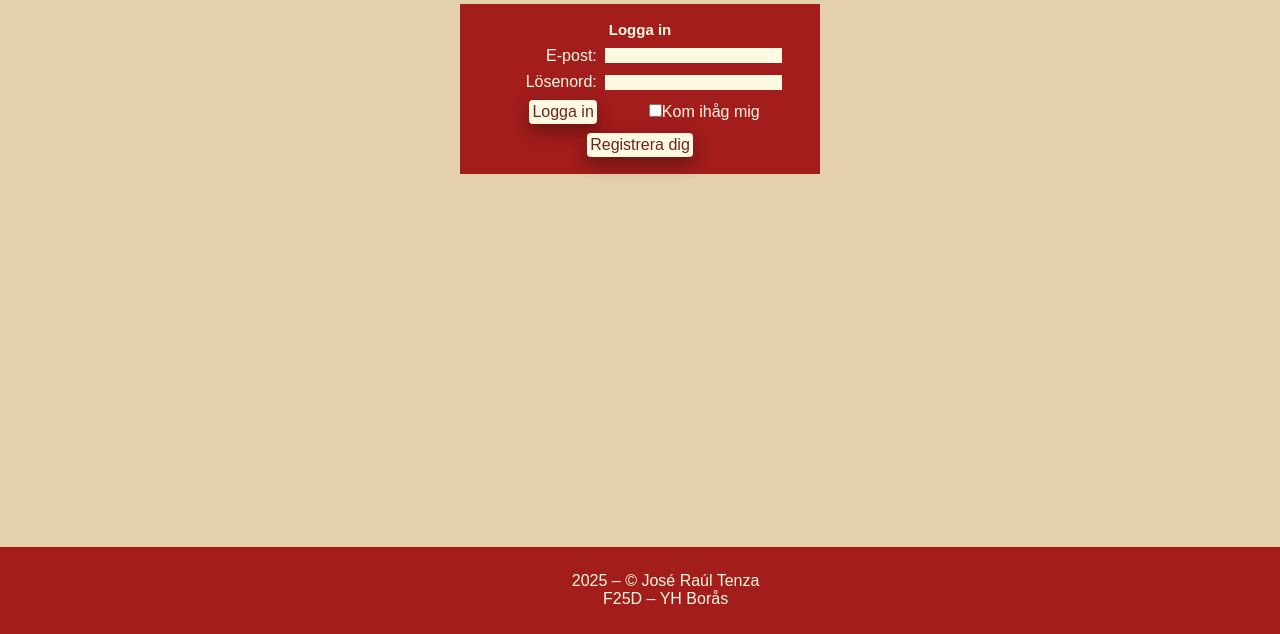
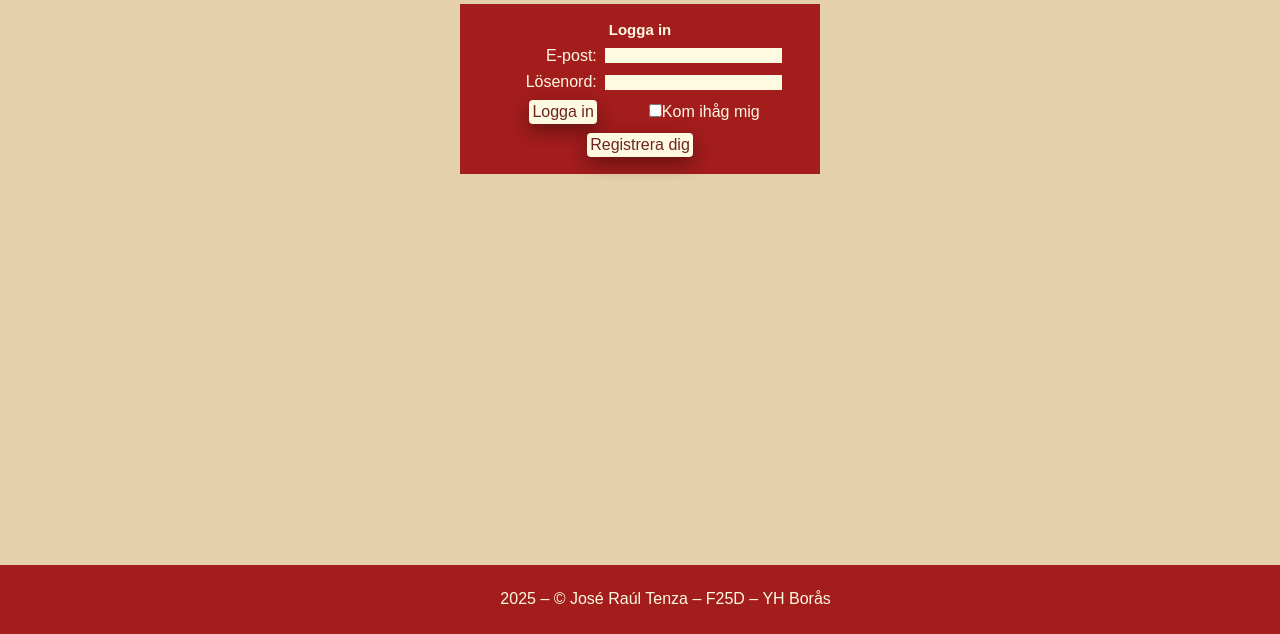
Before and after one commit to JoseRaul-TR/F25D-Upgift1-LogIn, a plain HTML site: page login.html in a window 1280 px wide. Shown: the part 166-800 px from the top of the page. Drawn offline with Linux system fonts and the light colour scheme.

Commit message:
Update footer structure and align items in CSS for improved layout

```diff
--- a/CSS/style.css
+++ b/CSS/style.css
@@ -53,6 +53,7 @@ form {
 table, tbody, th, tr, td {
     background-color: #A31D1D;
     color: #FEF9E1;
+    align-items: center;
     text-align: center;
     font-size: 15px;
     margin: auto;
@@ -101,12 +102,12 @@ input {
 footer{
     background-color: #A31D1D;
     color: #FEF9E1;
+    align-items: center;
     text-align: center;
     padding: 2%;
     position: fixed;
     bottom: 0;
     width: 100%;
-    text-decoration-line: none;
 }
 
 footer a {
--- a/login.html
+++ b/login.html
@@ -47,7 +47,7 @@
         </div>
     </main>
     <!-- Footer -->
-    <footer>2025 – © José Raúl Tenza <br> F25D – <a href="https://www.boras.se/utbildningochforskola/yrkeshogskolaniboras.4.5b67f28d1584e5b72782a6f2.html" target="_blank">YH Borås</a></footer>
+    <footer>2025 – © José Raúl Tenza – F25D – <a href="https://www.boras.se/utbildningochforskola/yrkeshogskolaniboras.4.5b67f28d1584e5b72782a6f2.html" target="_blank">YH Borås</a></footer>
 </body>
 
 </html>
```
